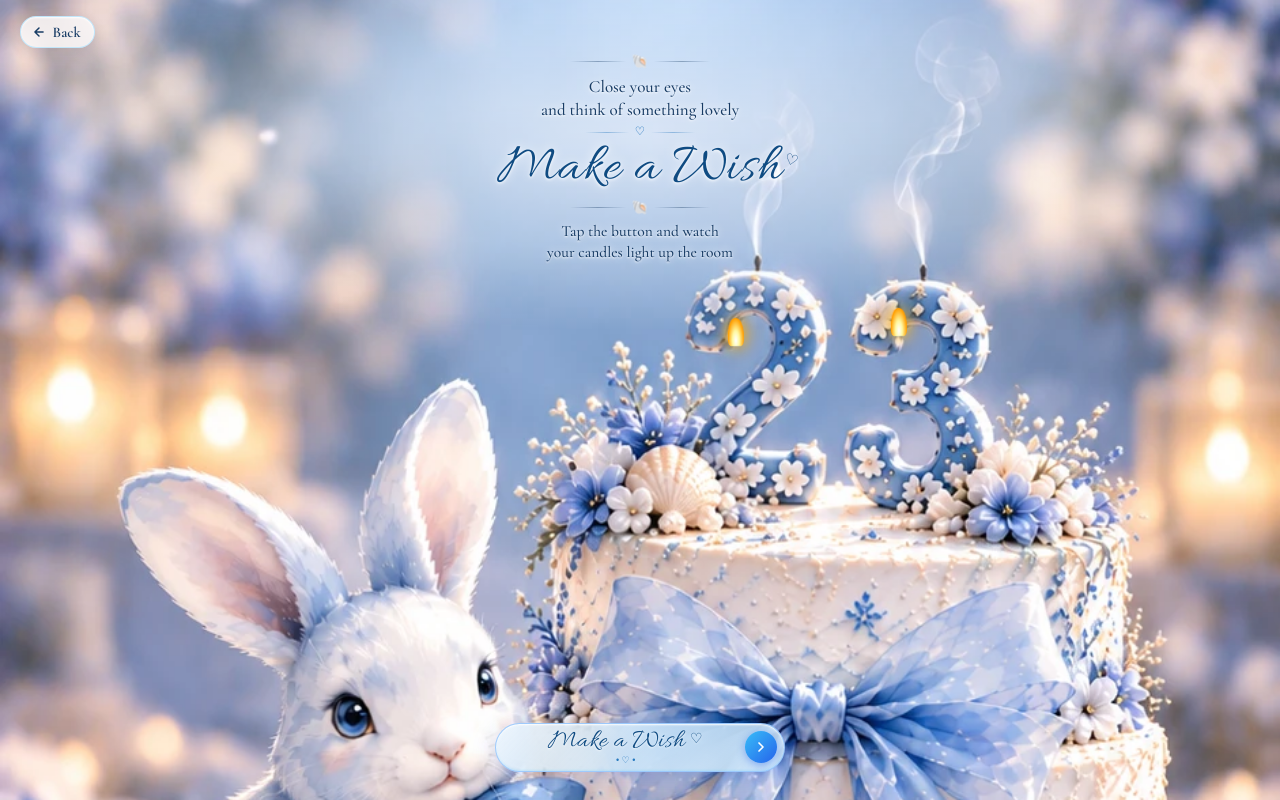
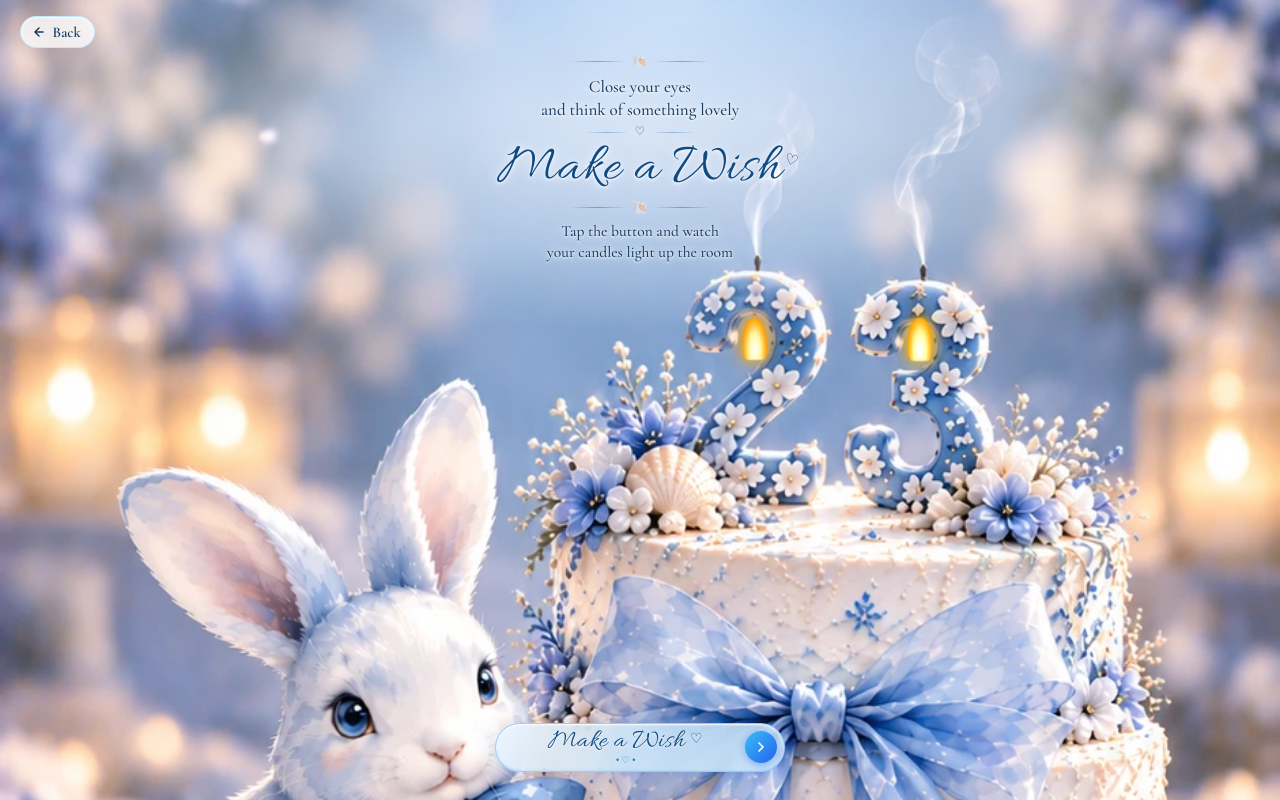
Before and after one commit to bees-arc/kav, a Next.js app in the folder hero-site/: page / in a window 1280 px wide. Both pictures are taken after a click on the button "Click the arrow to begin your celebration. 💙". Built offline with nearby package versions, Linux system fonts and the light colour scheme.

Commit message:
feat: add BunnyCakeHero component and associated media assets

```diff
--- a/hero-site/src/components/BunnyCakeHero.module.css
+++ b/hero-site/src/components/BunnyCakeHero.module.css
@@ -1,6 +1,7 @@
 /* ══════════════════════════════════════════════
    Dreamy Blue Bunny Birthday Cake Page
    - Full screen background (100vw, 100dvh)
+   - Mathematically locked candle flames to image coordinates
    - Candle blowing animation with realistic smoke & flicker
    - Candle blow-out message modal
    - Back button
@@ -21,16 +22,34 @@
   box-sizing: border-box;
 }
 
-/* ── Full Screen Background Artwork (Exact screen size) ── */
-.bgImage {
+/* ── Full Screen Stage that centers the aspect-ratio inner frame ── */
+.imageStage {
   position: absolute;
   inset: 0;
+  width: 100%;
+  height: 100%;
+  overflow: hidden;
+  display: flex;
+  align-items: center;
+  justify-content: center;
+  z-index: 1;
+}
+
+/* Exactly matches the 941/1672 aspect ratio scaled with object-fit: cover */
+.imageInner {
+  position: relative;
+  width: max(100vw, calc(100dvh * 941 / 1672));
+  height: max(100dvh, calc(100vw * 1672 / 941));
+  aspect-ratio: 941 / 1672;
+  flex-shrink: 0;
+}
+
+.bgImage {
   width: 100%;
   height: 100%;
   object-fit: cover;
   object-position: center;
   display: block;
-  z-index: 1;
   transition: filter 1.2s ease;
 }
 
@@ -96,50 +115,59 @@
   stroke-width: 2.5;
 }
 
-/* ── Realistic Candle Flame Overlays Over Candles "2" and "3" ── */
+/* ── Realistic Candle Flame Overlays: Mathematically Locked to Image Coordinates ── */
 .flameContainer {
   position: absolute;
   inset: 0;
-  z-index: 8;
+  width: 100%;
+  height: 100%;
+  z-index: 5;
   pointer-events: none;
 }
 
-.candleFlameLeft,
-.candleFlameRight {
+/* Candle 2 Flame: Exactly at X=555 (58.98%), Y=717 (42.88%) */
+.candleFlameLeft {
   position: absolute;
-  width: 16px;
-  height: 28px;
-  transform: translate(-50%, -100%);
+  top: 42.88%;
+  left: 58.98%;
+  transform: translate(-50%, -60%);
+  width: clamp(14px, 2.5%, 24px);
+  aspect-ratio: 16 / 28;
   border-radius: 50% 50% 20% 20%;
-  background: radial-gradient(ellipse at 50% 80%, #ffffff 0%, #fff7a0 30%, #ff9d00 70%, transparent 100%);
-  box-shadow: 0 0 16px #ffb300, 0 0 32px rgba(255, 140, 0, 0.6);
+  background: radial-gradient(ellipse at 50% 75%, #ffffff 0%, #fff7a0 35%, #ff9d00 70%, transparent 100%);
+  box-shadow: 0 0 12px #ffb300, 0 0 25px rgba(255, 140, 0, 0.65);
   animation: flameFlicker 0.18s infinite alternate ease-in-out;
   transform-origin: center bottom;
   pointer-events: none;
 }
 
-/* Coordinates matching candles "2" and "3" */
-.candleFlameLeft {
-  top: 43.2%;
-  left: 57.5%;
-}
-
+/* Candle 3 Flame: Exactly at X=676 (71.84%), Y=720 (43.06%) */
 .candleFlameRight {
-  top: 42%;
-  left: 70.2%;
+  position: absolute;
+  top: 43.06%;
+  left: 71.84%;
+  transform: translate(-50%, -60%);
+  width: clamp(14px, 2.5%, 24px);
+  aspect-ratio: 16 / 28;
+  border-radius: 50% 50% 20% 20%;
+  background: radial-gradient(ellipse at 50% 75%, #ffffff 0%, #fff7a0 35%, #ff9d00 70%, transparent 100%);
+  box-shadow: 0 0 12px #ffb300, 0 0 25px rgba(255, 140, 0, 0.65);
+  animation: flameFlicker 0.22s infinite alternate ease-in-out;
+  transform-origin: center bottom;
+  pointer-events: none;
 }
 
 @keyframes flameFlicker {
   0% {
-    transform: translate(-50%, -100%) scaleY(1) rotate(-1deg);
+    transform: translate(-50%, -60%) scaleY(1) rotate(-1deg);
     filter: brightness(1);
   }
   50% {
-    transform: translate(-50%, -100%) scaleY(1.08) rotate(1.5deg);
+    transform: translate(-50%, -60%) scaleY(1.08) rotate(1.5deg);
     filter: brightness(1.15);
   }
   100% {
-    transform: translate(-50%, -100%) scaleY(0.96) rotate(-0.5deg);
+    transform: translate(-50%, -60%) scaleY(0.96) rotate(-0.5deg);
     filter: brightness(0.95);
   }
 }
@@ -151,25 +179,27 @@
 
 @keyframes flameExtinguish {
   0% {
-    transform: translate(-50%, -100%) scale(1.2) rotate(-8deg);
+    transform: translate(-50%, -60%) scale(1.2) rotate(-8deg);
     opacity: 1;
   }
   40% {
-    transform: translate(-50%, -100%) scale(0.6) rotate(15deg);
+    transform: translate(-50%, -60%) scale(0.6) rotate(15deg);
     opacity: 0.8;
     filter: brightness(1.4);
   }
   100% {
-    transform: translate(-50%, -110%) scale(0) rotate(25deg);
+    transform: translate(-50%, -70%) scale(0) rotate(25deg);
     opacity: 0;
   }
 }
 
 /* Smoke Wisp Rising after blow out */
-.smokeWisp {
+.smokeWispLeft {
   position: absolute;
-  width: 10px;
-  height: 10px;
+  top: 42.88%;
+  left: 58.98%;
+  width: 12px;
+  height: 12px;
   border-radius: 50%;
   background: radial-gradient(circle, rgba(235, 245, 255, 0.75) 0%, rgba(200, 225, 250, 0.35) 60%, transparent 100%);
   filter: blur(4px);
@@ -177,17 +207,30 @@
   pointer-events: none;
 }
 
+.smokeWispRight {
+  position: absolute;
+  top: 43.06%;
+  left: 71.84%;
+  width: 12px;
+  height: 12px;
+  border-radius: 50%;
+  background: radial-gradient(circle, rgba(235, 245, 255, 0.75) 0%, rgba(200, 225, 250, 0.35) 60%, transparent 100%);
+  filter: blur(4px);
+  animation: smokeDrift 2.2s 0.12s forwards ease-out;
+  pointer-events: none;
+}
+
 @keyframes smokeDrift {
   0% {
-    transform: translate(-50%, -100%) scale(0.5);
+    transform: translate(-50%, -50%) scale(0.5);
     opacity: 0.85;
   }
   50% {
-    transform: translate(-45%, -220%) scale(2.2);
+    transform: translate(-45%, -180%) scale(2.2);
     opacity: 0.55;
   }
   100% {
-    transform: translate(-40%, -360%) scale(3.8);
+    transform: translate(-40%, -320%) scale(3.8);
     opacity: 0;
   }
 }
```
